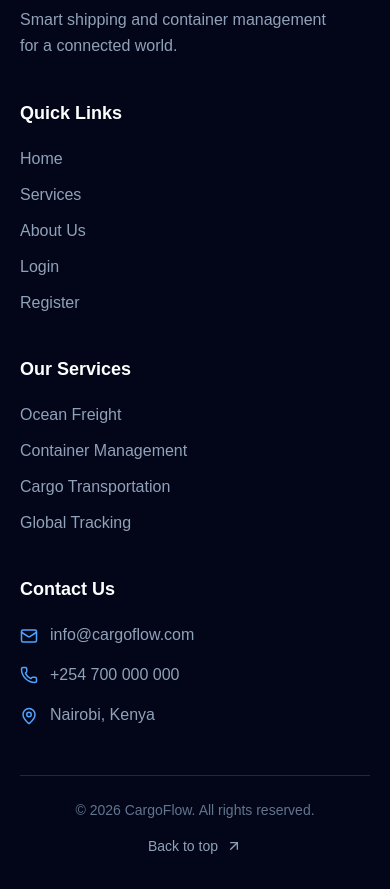
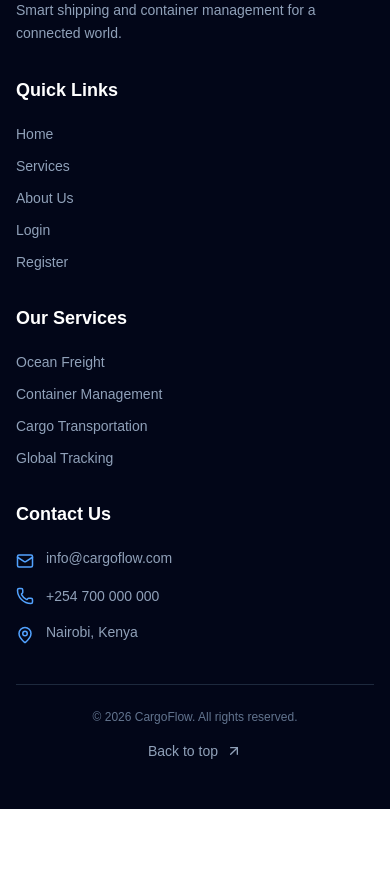
Before and after one commit to okumujphh-netizen/CARGOFLOW, a React (Vite) app: page / in a window 390 px wide. Shown: the part 3640-4529 px from the top of the page. After the commit the page ends 4449 px from the top, so only its background shows below. Built offline with nearby package versions, Linux system fonts and the light colour scheme.

Commit message:
added footer.jsx moblie responsiveness

```diff
--- a/src/components/Footer.jsx
+++ b/src/components/Footer.jsx
@@ -1,11 +1,15 @@
+
 
 import { Ship, Mail, Phone, MapPin, ArrowUpRight } from "lucide-react";
 import { Link } from "react-router-dom";
 
 function Footer() {
   return (
-    <footer id="contact" className="bg-slate-950 text-white px-5 sm:px-8 md:px-12 py-14">
-      <div className="max-w-7xl mx-auto grid grid-cols-1 sm:grid-cols-2 lg:grid-cols-4 gap-10">
+    <footer
+      id="contact"
+      className="bg-slate-950 text-white px-4 sm:px-8 md:px-12 py-12 sm:py-14"
+    >
+      <div className="max-w-7xl mx-auto grid grid-cols-1 sm:grid-cols-2 lg:grid-cols-4 gap-8 sm:gap-10">
 
         {/* Company */}
         <div>
@@ -14,12 +18,12 @@ function Footer() {
               <Ship size={24} />
             </div>
 
-            <span className="text-2xl font-bold">
+            <span className="text-xl sm:text-2xl font-bold">
               Cargo<span className="text-blue-500">Flow</span>
             </span>
           </Link>
 
-          <p className="text-slate-400 mt-5 leading-relaxed max-w-xs">
+          <p className="text-slate-400 text-sm sm:text-base mt-5 leading-relaxed max-w-xs">
             Smart shipping and container management for a connected world.
           </p>
         </div>
@@ -28,7 +32,7 @@ function Footer() {
         <div>
           <h3 className="font-bold text-lg mb-5">Quick Links</h3>
 
-          <ul className="space-y-3 text-slate-400">
+          <ul className="space-y-3 text-sm sm:text-base text-slate-400">
             <li>
               <Link to="/" className="hover:text-blue-400 transition">
                 Home
@@ -65,7 +69,7 @@ function Footer() {
         <div>
           <h3 className="font-bold text-lg mb-5">Our Services</h3>
 
-          <ul className="space-y-3 text-slate-400">
+          <ul className="space-y-3 text-sm sm:text-base text-slate-400">
             <li>Ocean Freight</li>
             <li>Container Management</li>
             <li>Cargo Transportation</li>
@@ -77,8 +81,8 @@ function Footer() {
         <div>
           <h3 className="font-bold text-lg mb-5">Contact Us</h3>
 
-          <ul className="space-y-4 text-slate-400">
-            <li className="flex items-start gap-3">
+          <ul className="space-y-4 text-sm sm:text-base text-slate-400">
+            <li className="flex items-start gap-3 min-w-0">
               <Mail size={18} className="text-blue-400 shrink-0 mt-1" />
               <a
                 href="mailto:info@cargoflow.com"
@@ -107,8 +111,8 @@ function Footer() {
       </div>
 
       {/* Copyright */}
-      <div className="max-w-7xl mx-auto border-t border-slate-800 mt-12 pt-6 flex flex-col sm:flex-row items-center justify-between gap-4 text-center sm:text-left">
-        <p className="text-slate-500 text-sm">
+      <div className="max-w-7xl mx-auto border-t border-slate-800 mt-10 sm:mt-12 pt-6 flex flex-col sm:flex-row items-center justify-between gap-4 text-center sm:text-left">
+        <p className="text-slate-500 text-xs sm:text-sm">
           © {new Date().getFullYear()} CargoFlow. All rights reserved.
         </p>
 
```
